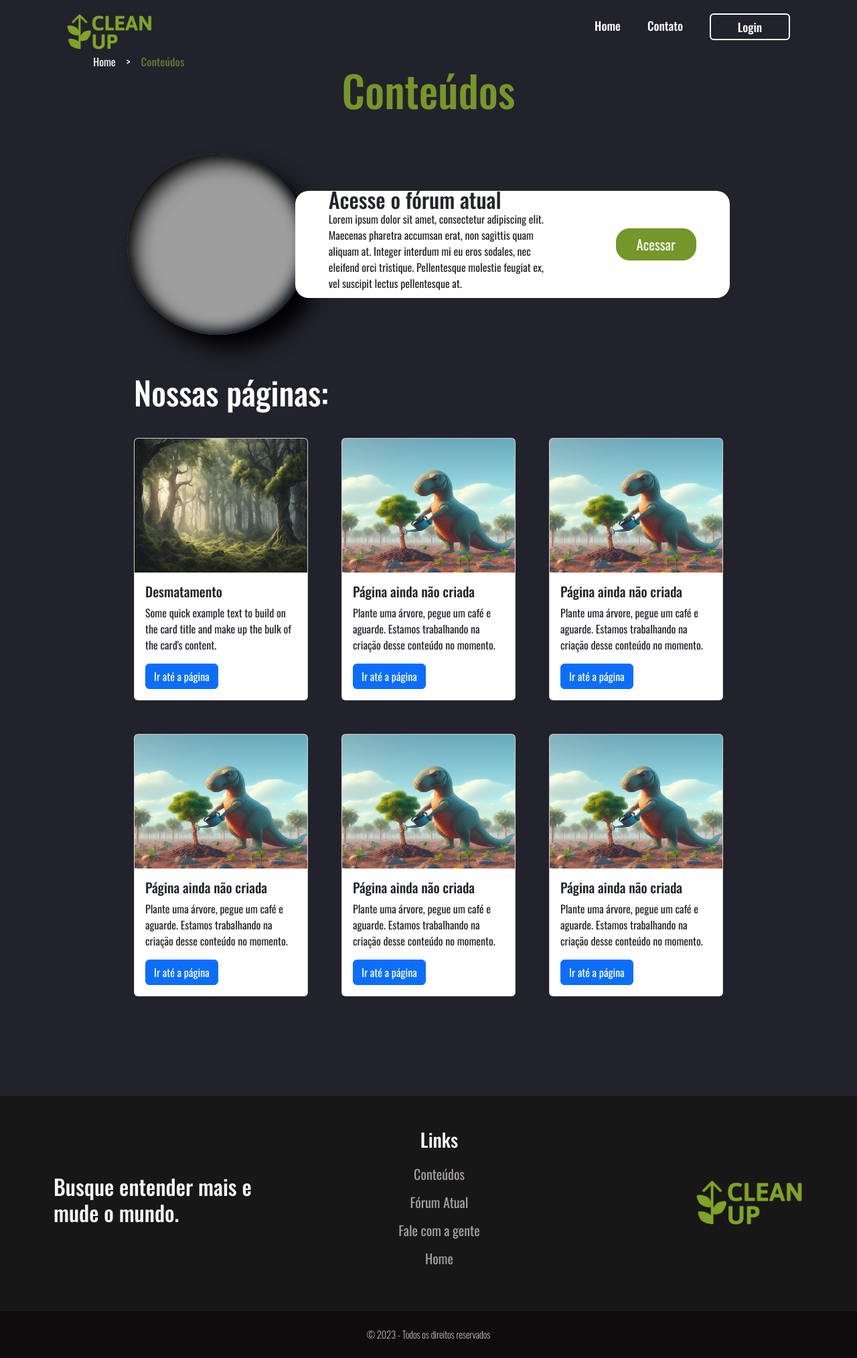
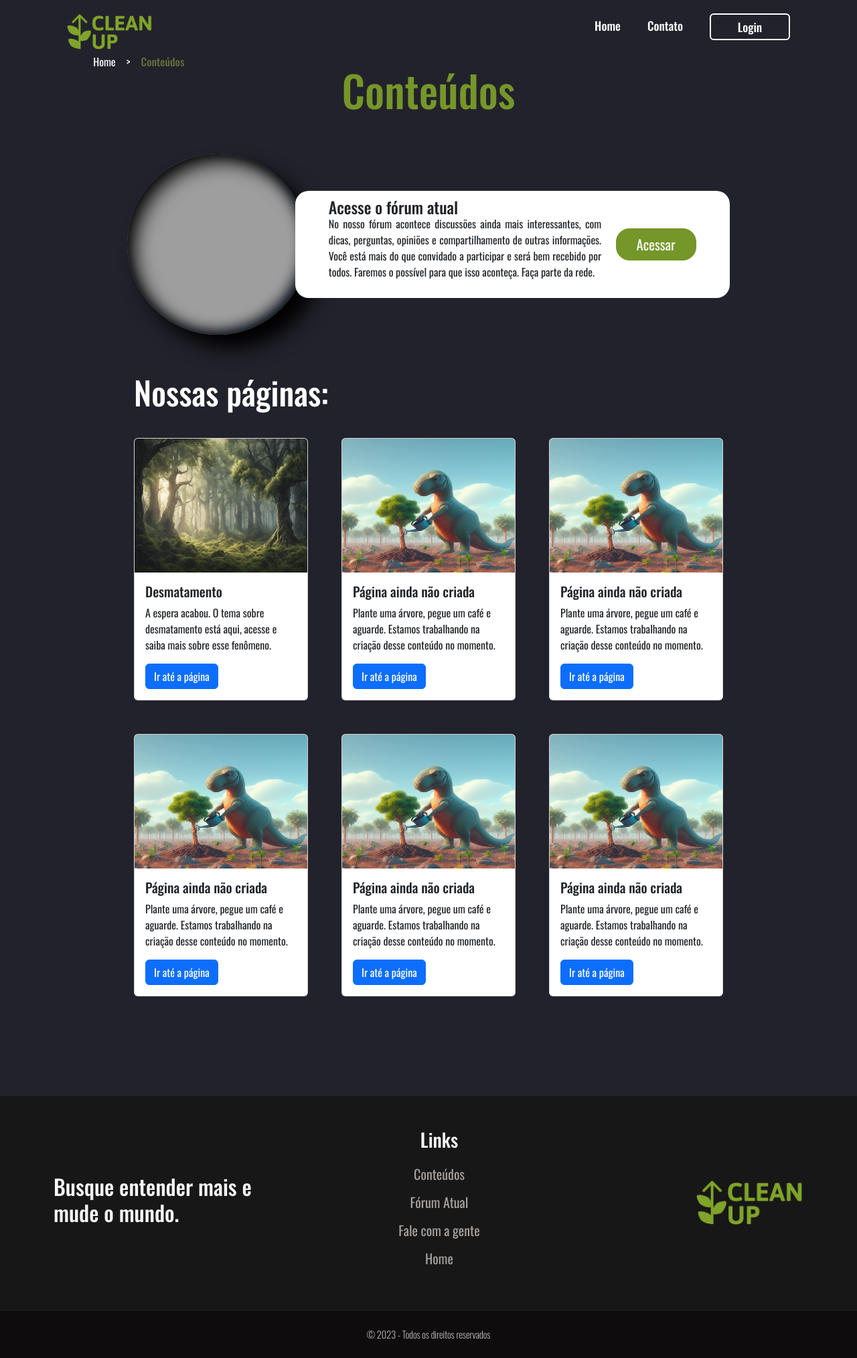
Before and after one commit to Anacssouza/cleanUp, a Django app: page /conteudos/ in a window 1280 px wide. Shown: the whole page at 67% size. Run offline with Django 3.2, Linux system fonts and the light colour scheme; grey boxes are pictures that could not be loaded.

Commit message:
ajustes front

```diff
--- a/cleanUpSite/static/css/contato.css
+++ b/cleanUpSite/static/css/contato.css
@@ -34,11 +34,13 @@ h1 {
     display: flex;
     justify-content: center;
     align-items: center;
+
 }
 
 .sobre .sobreTextoImagem p {
     font-weight: 300;
     font-size: 1.5rem;
+    text-align: justify;
 }
 
 .sobre .sobreTextoImagem h2, .formulario h2 {
--- a/cleanUpSite/static/css/conteudos.css
+++ b/cleanUpSite/static/css/conteudos.css
@@ -50,7 +50,8 @@ main {
 
 .chamadaForum div p {
     margin-top: -10px;
-    width: 75%;
+    width: 95%;
+    text-align: justify;
 }
 
 .chamadaForum .btn {
@@ -62,6 +63,10 @@ main {
     border-radius: 20px;
     background: #759629;
     border: 1px solid #759629;
+}
+
+.chamadaForum h2 {
+    font-size: 1.5rem;
 }
 
 .nossasPaginasTexto {
--- a/cleanUpSite/templates/contato.html
+++ b/cleanUpSite/templates/contato.html
@@ -29,11 +29,10 @@
         </nav>
 
         <div class="sobre">
-            <h1> Título pag contato </h1>
+            <h1> Contato </h1>
             <div class="sobreTextoImagem">
                 <div>
-                    <h2> Texto texto texto </h2>
-                    <p> Lorem ipsum dolor sit amet, consectetur adipiscing elit. Cras felis est, ultricies et faucibus quis, elementum eget justo. Proin tincidunt hendrerit arcu, nec laoreet sem commodo et. Phasellus dignissim arcu lorem, in mattis leo porta vel. Ut rhoncus aliquam porttitor. Mauris hendrerit tellus at odio blandit facilisis.  </p>
+                    <p>  A CleanUp tem o intuito de trazer mais conhecimento sobre o mundo, sobre a natureza e sobre o poder de mudança. Ressaltamos que, a mudança começa com cada um de nós e não tem problema nenhum não saber tanto sobre esse assunto. Nosso intuito, além de ajudar a Terra, é te ajudar, por isso, qualquer dúvida, comentário ou feedback será recebido com muito carinho pela nossa equipe. Preencha os campos abaixo e converse com a gente.  </p>
                 </div>
                 <div class="imgContato" >
                         <img src="{% static '/img/contato.png' %}" alt="">
--- a/cleanUpSite/templates/conteudos.html
+++ b/cleanUpSite/templates/conteudos.html
@@ -31,7 +31,7 @@
         <div class="chamadaForum">
             <div>
                 <h2> Acesse o fórum atual </h2>
-                <p> Lorem ipsum dolor sit amet, consectetur adipiscing elit. Maecenas pharetra accumsan erat, non sagittis quam aliquam at. Integer interdum mi eu eros sodales, nec eleifend orci tristique. Pellentesque molestie feugiat ex, vel suscipit lectus pellentesque at.  </p>
+                <p> No nosso fórum acontece discussões ainda mais interessantes, com dicas, perguntas, opiniões e compartilhamento de outras informações. Você está mais do que convidado a participar e será bem recebido por todos. Faremos o possível para que isso aconteça. Faça parte da rede. </p>
             </div>
             <a href="/forum/" class="btn btn-success"> Acessar </a>
         </div>
@@ -47,7 +47,7 @@
                   <img src="{% static '/img/fundoFloresta.png' %}" class="card-img-top" alt="...">
                   <div class="card-body">
                     <h5 class="card-title"> Desmatamento </h5>
-                    <p class="card-text">Some quick example text to build on the card title and make up the bulk of the card's content.</p>
+                    <p class="card-text"> A espera acabou. O tema sobre desmatamento está aqui, acesse e saiba mais sobre esse fenômeno. </p>
                     <a href="/desmatamento/" class="btn btn-primary"> Ir até a página </a>
                   </div>
                 </div>
```
Also changed, not shown: cleanUpSite/static/css/minhaConta.css (+7 -0 lines), cleanUpSite/static/css/style.css (+11 -3 lines), cleanUpSite/templates/desmatamento.html (+7 -7 lines), cleanUpSite/static/img/florestaFilme.jpg (added).
